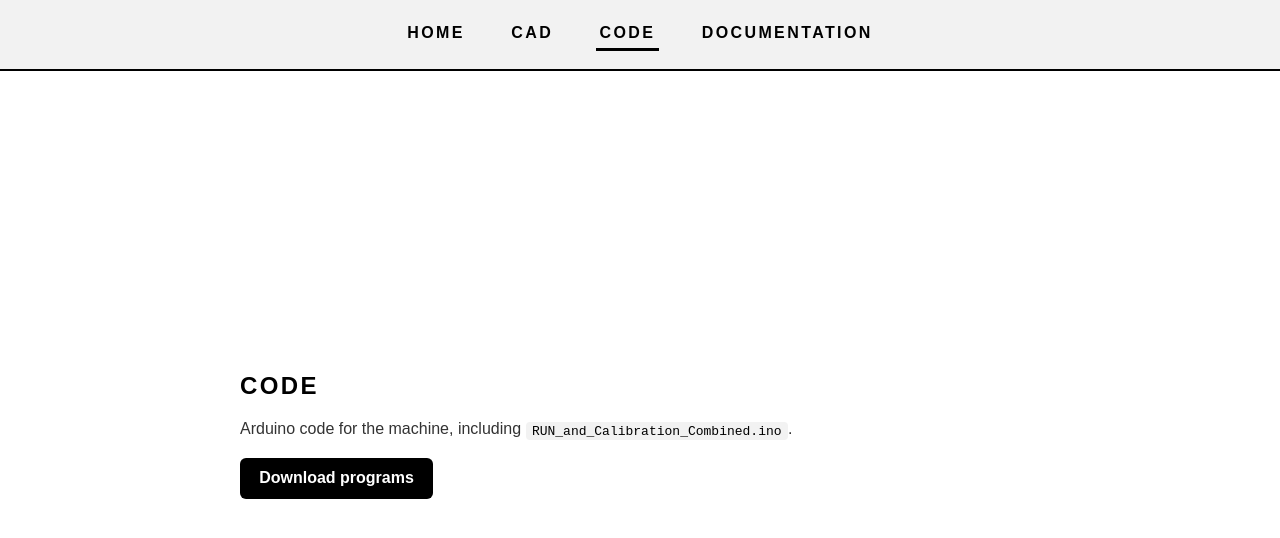
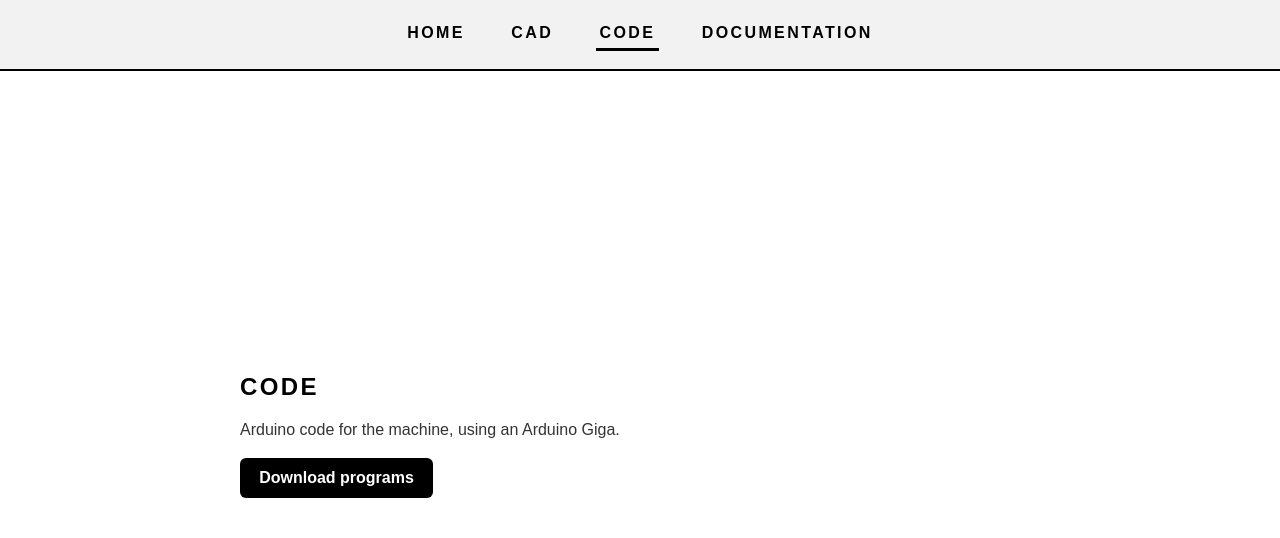
Before and after one commit to therealironlung/therealironlung.github.io, a plain HTML site: page index.html in a window 1280 px wide. Both pictures are taken after a click on the link "CODE". Drawn offline with Linux system fonts and the light colour scheme.

Commit message:
Update index.html

```diff
--- a/index.html
+++ b/index.html
@@ -46,7 +46,7 @@
 
   <section id="code" class="page">
     <h2>CODE</h2>
-    <p>Arduino code for the machine, including <code>RUN_and_Calibration_Combined.ino</code>.</p>
+    <p>Arduino code for the machine, using an Arduino Giga.</p>
     <a class="btn" href="files/programs.zip" download>Download programs</a>
   </section>
 
```
